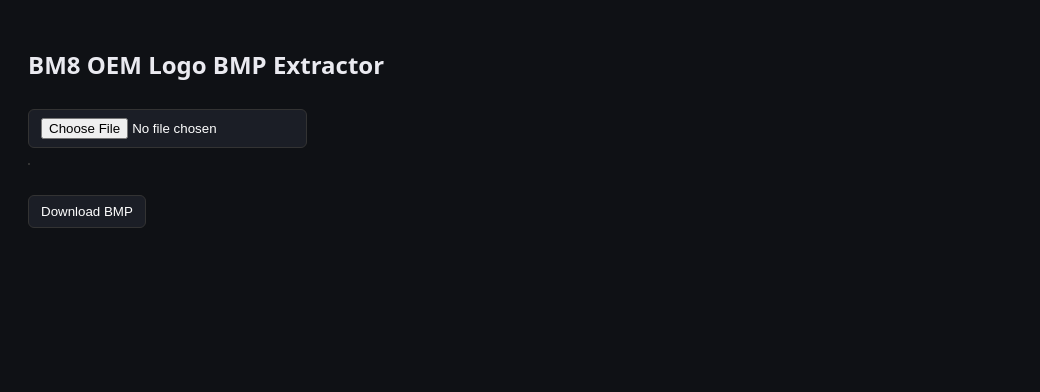
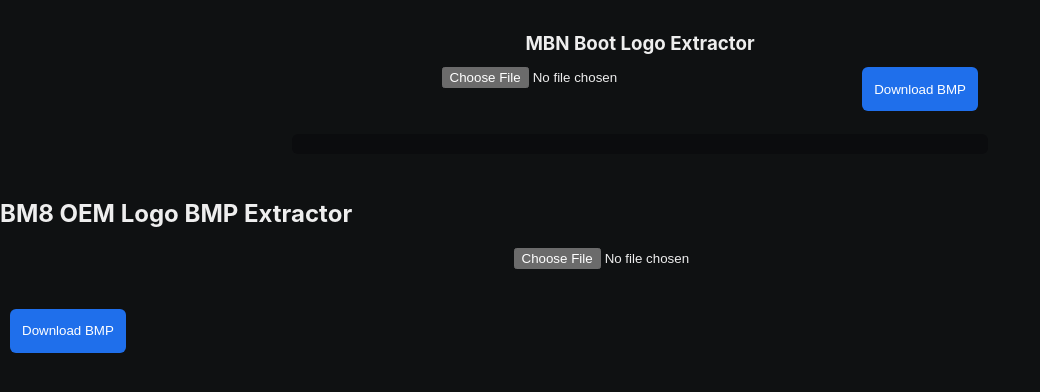
Before and after one commit to itsRealM12C/mbn, a plain HTML site: page index.html in a window 1280 px wide. Shown: the whole page, without its empty margins (0-1040 px from the left). Drawn offline with Linux system fonts and the light colour scheme.

Commit message:
Add Huawei boot logo extraction support

```diff
--- a/index.html
+++ b/index.html
@@ -1,40 +1,35 @@
-<!DOCTYPE html>
+<!doctype html>
 <html lang="en">
 <head>
-<meta charset="UTF-8">
-<title>BM8 OEM Logo BMP Extractor</title>
-<meta name="viewport" content="width=device-width, initial-scale=1">
-
+<meta charset="utf-8" />
+<meta name="viewport" content="width=device-width,initial-scale=1" />
+<title>MBN Boot Logo Extractor</title>
 <style>
-body {
-    font-family: system-ui, sans-serif;
-    background: #0f1115;
-    color: #eaeaf0;
-    padding: 20px;
-}
-input, button {
-    background: #1b1e26;
-    color: #fff;
-    border: 1px solid #333;
-    padding: 8px 12px;
-    border-radius: 6px;
-    margin-top: 8px;
-}
-img {
-    display: block;
-    margin-top: 15px;
-    max-width: 100%;
-    border: 1px solid #333;
-    background: #000;
-}
-.info {
-    font-size: 0.9rem;
-    opacity: 0.85;
-    margin-top: 10px;
-}
+  :root{color-scheme: dark}
+  html,body{height:100%;margin:0;background:#0f1112;color:#eee;font-family:Inter, ui-sans-serif, system-ui, monospace}
+  .wrap{box-sizing:border-box;max-width:720px;margin:14px auto;padding:12px;text-align:center}
+  input[type=file]{display:block;margin:10px auto}
+  canvas,img{border:1px solid #2a2d30;margin-top:10px;max-width:92%;height:auto;display:none}
+  button{margin:10px;padding:8px 12px;background:#1f6feb;border:none;color:white;border-radius:6px;min-height:44px;cursor:pointer}
+  pre{background:#0b0c0e;color:#cfe8ff;padding:10px;border-radius:6px;overflow:auto;text-align:left;max-height:220px}
+  .row{display:flex;gap:8px;justify-content:center;flex-wrap:wrap}
 </style>
 </head>
 <body>
+  <div class="wrap">
+    <h3 style="margin:6px 0 2px">MBN Boot Logo Extractor</h3>
+    <div class="row">
+      <input id="file" type="file" accept=".bin,*/*">
+      <button id="download" disabled>Download BMP</button>
+    </div>
+    <canvas id="cv" ></canvas>
+    <img id="preview" alt="logo preview">
+    <pre id="log"></pre>
+  </div>
+
+  <script type="module" src="read.js"></script>
+</body>
+</html><body>
 
 <h2>BM8 OEM Logo BMP Extractor</h2>
 
```
